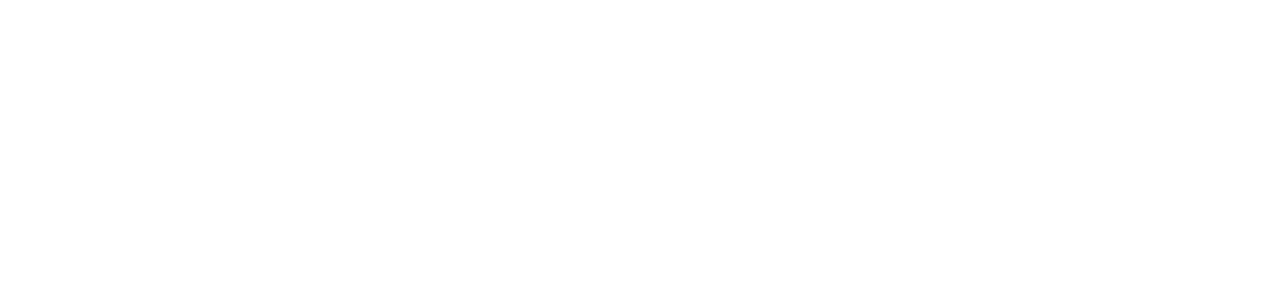
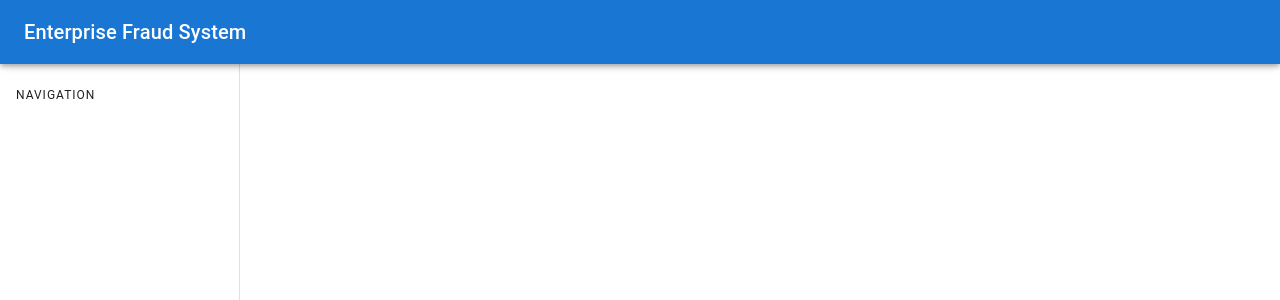
Before and after one commit to lflira699/enterprise-fraud-system, a React (Vite) app in the folder 02-Development/02-Source Code/efs-frontend/: page / in a window 1280 px wide. Before the commit this address had no page. Shown: the top 300 px of the page. Built offline with nearby package versions, Linux system fonts and the light colour scheme.

Commit message:
feat(frontend): add base application layout

```diff
--- a/02-Development/02-Source Code/efs-frontend/src/routing/AppRouter.tsx
+++ b/02-Development/02-Source Code/efs-frontend/src/routing/AppRouter.tsx
@@ -1,6 +1,7 @@
 import { Box, Typography } from '@mui/material'
 import { Route, Routes } from 'react-router-dom'
 
+import AppLayout from '../shared/layouts/AppLayout'
 import { ROUTE_PATHS, type RoutePath } from './routePaths'
 
 type RouteBoundaryProps = {
@@ -11,27 +12,10 @@
   path,
 }: RouteBoundaryProps) {
   return (
-    <Box
-      component="main"
-      sx={{
-        minHeight: '100vh',
-        display: 'flex',
-        flexDirection: 'column',
-        alignItems: 'center',
-        justifyContent: 'center',
-        gap: 1,
-      }}
-    >
+    <Box>
       <Typography
-        component="h1"
+        component="h2"
         variant="h4"
-      >
-        Enterprise Fraud System
-      </Typography>
-
-      <Typography
-        component="p"
-        variant="body2"
       >
         {path}
       </Typography>
@@ -41,6 +25,7 @@
 
 function AppRouter() {
   return (
+    <AppLayout>
       <Routes>
         <Route
           path={ROUTE_PATHS.dashboard}
@@ -141,6 +126,7 @@
           }
         />
       </Routes>
+    </AppLayout>
   )
 }
 
--- /dev/null
+++ b/02-Development/02-Source Code/efs-frontend/src/shared/layouts/AppLayout.tsx
@@ -0,0 +1,92 @@
+import type { ReactNode } from 'react'
+import {
+  AppBar,
+  Box,
+  Drawer,
+  Toolbar,
+  Typography,
+} from '@mui/material'
+
+const DRAWER_WIDTH = 240
+
+type AppLayoutProps = {
+  children: ReactNode
+}
+
+function AppLayout({
+  children,
+}: AppLayoutProps) {
+  return (
+    <Box
+      sx={{
+        display: 'flex',
+        minHeight: '100vh',
+      }}
+    >
+      <AppBar
+        position="fixed"
+        sx={{
+          zIndex: (theme) =>
+            theme.zIndex.drawer + 1,
+        }}
+      >
+        <Toolbar>
+          <Typography
+            component="h1"
+            variant="h6"
+          >
+            Enterprise Fraud System
+          </Typography>
+        </Toolbar>
+      </AppBar>
+
+      <Drawer
+        variant="permanent"
+        sx={{
+          width: DRAWER_WIDTH,
+          flexShrink: 0,
+          '& .MuiDrawer-paper': {
+            width: DRAWER_WIDTH,
+            boxSizing: 'border-box',
+          },
+        }}
+      >
+        <Toolbar />
+
+        <Box
+          component="nav"
+          sx={{
+            p: 2,
+          }}
+        >
+          <Typography
+            variant="overline"
+          >
+            Navigation
+          </Typography>
+        </Box>
+      </Drawer>
+
+      <Box
+        component="main"
+        sx={{
+          flexGrow: 1,
+          minWidth: 0,
+          bgcolor: 'background.default',
+        }}
+      >
+        <Toolbar />
+
+        <Box
+          sx={{
+            p: 3,
+          }}
+        >
+          {children}
+        </Box>
+      </Box>
+    </Box>
+  )
+}
+
+export default AppLayout
```
Also changed, not shown: 1 other file (tests, documents, lock files or other folders). Lines whose indentation alone changed are shown as unchanged.
